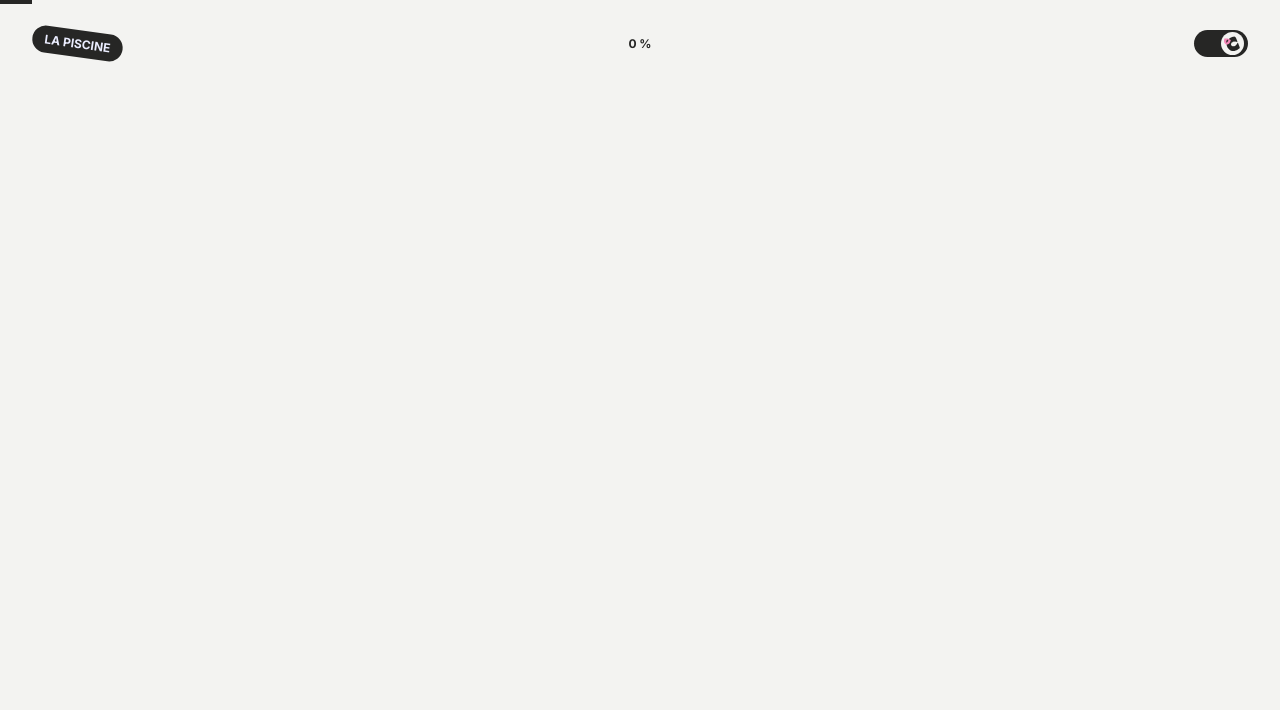
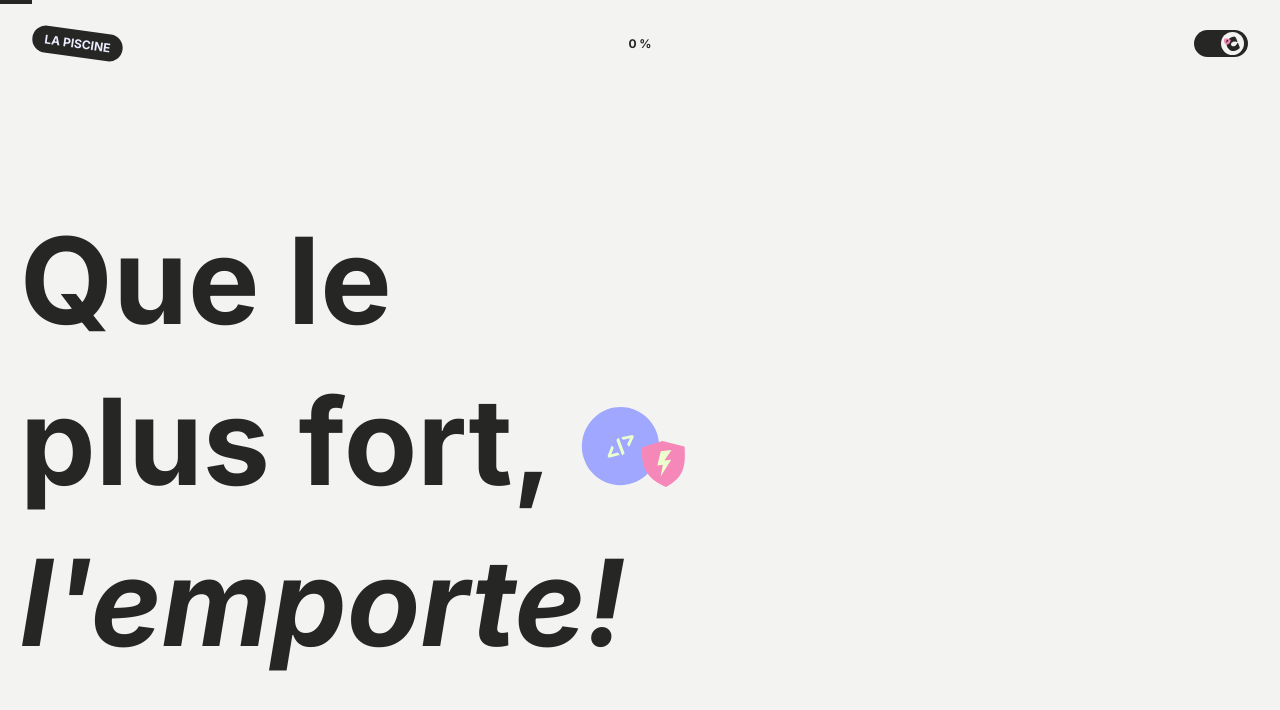
Before and after one commit to Seraphino16/Clash-Of-Devs, a plain HTML site: page index.html in a window 1280 px wide. Drawn offline with Linux system fonts and the light colour scheme.

Commit message:
add responsive title with logo

```diff
--- a/index.html
+++ b/index.html
@@ -47,6 +47,27 @@
             </div>
         </div>
     </header>
+    <div class="hero">
+        <div class="title-container">
+            <h1 class="word-group">Que le&nbsp</h1>
+            <div class="title-logo">
+                <svg width="99" height="95" viewBox="0 0 99 95" fill="none" xmlns="http://www.w3.org/2000/svg">
+                    <path d="M75.4739 26.5324C82.3541 46.8467 71.5296 69.0874 51.2967 76.2085C31.0639 83.3295 9.08441 72.6342 2.20424 52.3199C-4.67594 32.0056 6.14856 9.76484 26.3814 2.64383C46.6143 -4.47718 68.5937 6.2181 75.4739 26.5324Z" fill="#9FA8FE"/>
+                    <path d="M27.3809 43.3268L31.8486 38.7065C31.9087 38.6444 31.9287 38.5547 31.9004 38.4741L31.0159 35.9503C30.9583 35.7861 30.742 35.7439 30.6233 35.8737L23.1598 44.0347C23.1031 44.0967 23.0849 44.1839 23.1124 44.2623L23.7256 46.0118C23.7549 46.0955 23.831 46.1547 23.9208 46.1636L34.6179 47.2286C34.7872 47.2455 34.9179 47.0837 34.8626 46.9258L33.9716 44.3837C33.9419 44.2988 33.864 44.2392 33.7727 44.2316L27.5281 43.7113C27.3342 43.6951 27.2464 43.4659 27.3809 43.3268Z" fill="#9FA8FE"/>
+                    <path d="M27.3809 43.3268L31.8486 38.7065C31.9087 38.6444 31.9287 38.5547 31.9004 38.4741L31.0159 35.9503C30.9583 35.7861 30.742 35.7439 30.6233 35.8737L23.1598 44.0347C23.1031 44.0967 23.0849 44.1839 23.1124 44.2623L23.7256 46.0118C23.7549 46.0955 23.831 46.1547 23.9208 46.1636L34.6179 47.2286C34.7872 47.2455 34.9179 47.0837 34.8626 46.9258L33.9716 44.3837C33.9419 44.2988 33.864 44.2392 33.7727 44.2316L27.5281 43.7113C27.3342 43.6951 27.2464 43.4659 27.3809 43.3268Z" fill="#9FA8FE"/>
+                    <path d="M27.3809 43.3268L31.8486 38.7065C31.9087 38.6444 31.9287 38.5547 31.9004 38.4741L31.0159 35.9503C30.9583 35.7861 30.742 35.7439 30.6233 35.8737L23.1598 44.0347C23.1031 44.0967 23.0849 44.1839 23.1124 44.2623L23.7256 46.0118C23.7549 46.0955 23.831 46.1547 23.9208 46.1636L34.6179 47.2286C34.7872 47.2455 34.9179 47.0837 34.8626 46.9258L33.9716 44.3837C33.9419 44.2988 33.864 44.2392 33.7727 44.2316L27.5281 43.7113C27.3342 43.6951 27.2464 43.4659 27.3809 43.3268Z" fill="#ECFFCE"/>
+                    <path d="M50.1951 35.4947L43.7962 34.6049C43.7101 34.593 43.6384 34.5349 43.6101 34.4542L42.7256 31.9304C42.668 31.7662 42.8114 31.6005 42.9859 31.6297L53.9524 33.4635C54.0358 33.4774 54.1045 33.5348 54.132 33.6132L54.7452 35.3628C54.7746 35.4464 54.7518 35.5395 54.687 35.6016L46.954 42.9937C46.8316 43.1107 46.6277 43.0638 46.5723 42.9059L45.6814 40.3638C45.6516 40.2789 45.6755 40.1844 45.7424 40.1224L50.3201 35.8868C50.4623 35.7553 50.3877 35.5215 50.1951 35.4947Z" fill="#9FA8FE"/>
+                    <path d="M50.1951 35.4947L43.7962 34.6049C43.7101 34.593 43.6384 34.5349 43.6101 34.4542L42.7256 31.9304C42.668 31.7662 42.8114 31.6005 42.9859 31.6297L53.9524 33.4635C54.0358 33.4774 54.1045 33.5348 54.132 33.6132L54.7452 35.3628C54.7746 35.4464 54.7518 35.5395 54.687 35.6016L46.954 42.9937C46.8316 43.1107 46.6277 43.0638 46.5723 42.9059L45.6814 40.3638C45.6516 40.2789 45.6755 40.1844 45.7424 40.1224L50.3201 35.8868C50.4623 35.7553 50.3877 35.5215 50.1951 35.4947Z" fill="#9FA8FE"/>
+                    <path d="M50.1951 35.4947L43.7962 34.6049C43.7101 34.593 43.6384 34.5349 43.6101 34.4542L42.7256 31.9304C42.668 31.7662 42.8114 31.6005 42.9859 31.6297L53.9524 33.4635C54.0358 33.4774 54.1045 33.5348 54.132 33.6132L54.7452 35.3628C54.7746 35.4464 54.7518 35.5395 54.687 35.6016L46.954 42.9937C46.8316 43.1107 46.6277 43.0638 46.5723 42.9059L45.6814 40.3638C45.6516 40.2789 45.6755 40.1844 45.7424 40.1224L50.3201 35.8868C50.4623 35.7553 50.3877 35.5215 50.1951 35.4947Z" fill="#ECFFCE"/>
+                    <path d="M40.0095 31.0991L37.3964 31.9962C37.304 32.0279 37.2413 32.1129 37.2394 32.2089L36.9254 48.5289C36.9223 48.6876 37.0808 48.8 37.2335 48.7475L39.8466 47.8505C39.939 47.8187 40.0017 47.7338 40.0036 47.6378L40.3176 31.3177C40.3207 31.1591 40.1622 31.0467 40.0095 31.0991Z" fill="#ECFFCE"/>
+                    <path d="M79.6114 49.9155L57.9088 48.4748C57.7783 48.4662 57.6548 48.5561 57.6066 48.6914C50.59 68.3776 51.0645 78.6331 66.0841 94.0359C66.147 94.1004 66.2374 94.1323 66.3237 94.1204C85.7441 91.4433 91.9191 83.5184 98.2623 63.3797C98.3071 63.2372 98.2604 63.0778 98.1472 62.9977L79.7518 49.9658C79.7099 49.9361 79.6616 49.9188 79.6114 49.9155Z" fill="#F588B9"/>
+                    <path d="M84.9296 61.6613L74.4641 58.9715L66.0785 70.99L71.3833 72.3534L65.1101 82.485L81.0448 70.5844L74.3959 68.8756L84.9296 61.6613Z" fill="#ECFFCE"/>
+                    </svg>
+            </div>
+            <h1 class="word-group">plus fort,</h1>
+            <h1 class="word-group"><i>l'emporte!</i></h1>
+        </div>
+    </div>
 </body>
 
 </html>
--- a/styles/index.css
+++ b/styles/index.css
@@ -2,6 +2,10 @@
   --primary-color: #f3f3f1;
   --secondary-color: #262625;
   --font-primary: Inter;
+}
+
+* {
+    box-sizing: border-box;
 }
 
 html {
@@ -83,10 +87,58 @@ header {
   margin-left: 3px;
 }
 
+/* Hero section */
+.hero {
+    padding: 0 12px;
+    margin-top: 174px;
+    font-weight: 600;
+    font-size: 36px;
+    line-height: 0;
+}
+
+.title-container {
+    display: flex;
+    flex-wrap: wrap;
+}
+
+.title-logo {
+    margin-left: 20px;
+    width: 103px;
+    height: 80px;
+}
+
 
 /* Responsive for large screens */
 @media (min-width: 992px) {
     .head {
         margin: 20px 32px 20px 32px;
     }
+
+    .hero {
+        margin-top: 201px;
+    }
+
+    /* Change title display */
+    .title-container {
+        font-size: 60px;
+        /* background-color: red; */
+        align-items: center;
+        max-width: 911px;
+    }
+
+    .title-logo {
+        transform: rotate(-21.39deg);
+        order: 2;
+        margin-left: 28px;
+        margin-right: 45px;
+    }
+
+    .word-group:nth-child(1),
+    .word-group:nth-child(3) {
+        order: 1;
+    }
+
+    .word-group:nth-child(4) {
+        order: 3;
+    }
 }
```
